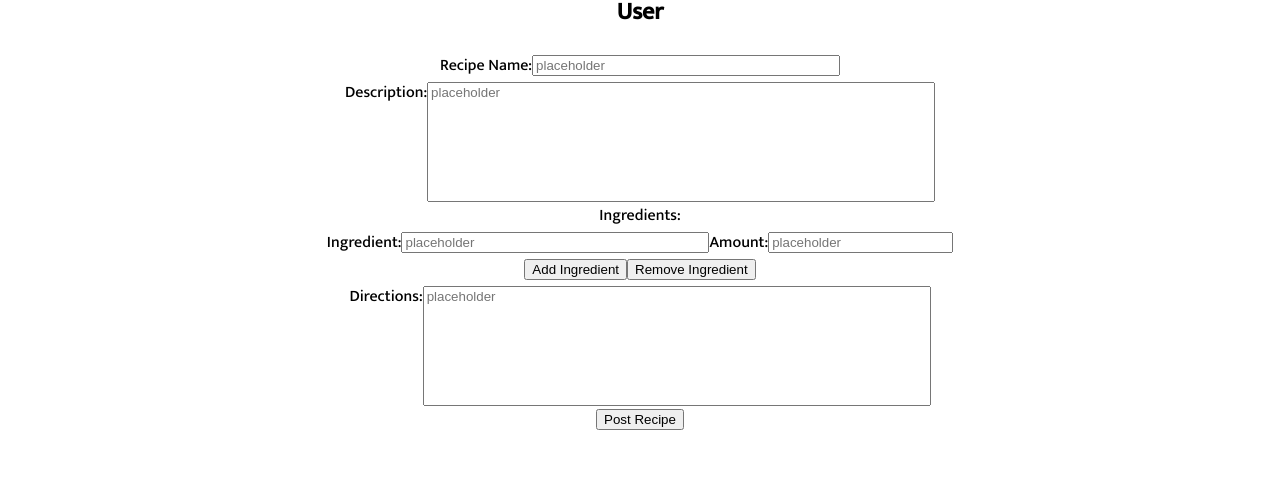
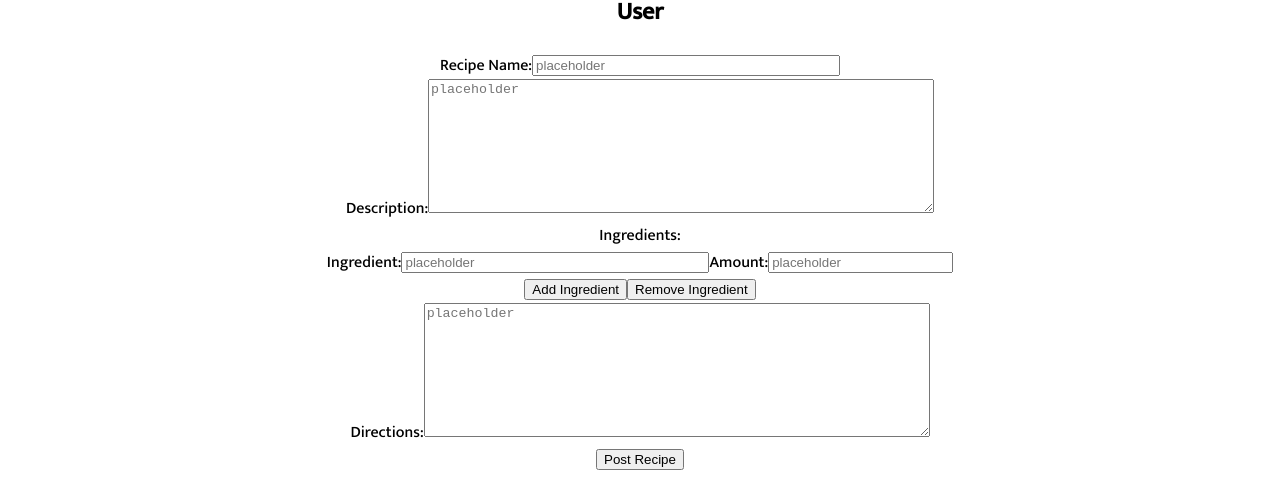
Before and after one commit to robert-bl/MyPlates, a React (Create React App) app in the folder my-plate/: page /createrecipe in a window 1280 px wide. Shown: the part 299-786 px from the top of the page. Built offline with nearby package versions, Linux system fonts and the light colour scheme; a web font is replaced by a local one.

Commit message:
changed text inputs to textareas

```diff
--- a/my-plate/src/components/CreateRecipe.jsx
+++ b/my-plate/src/components/CreateRecipe.jsx
@@ -91,7 +91,7 @@ export default function CreateRecipe () {
                 </div>
                 <div>
                 <label htmlFor="">Description:</label>
-                <input style={{width: "500px", paddingBottom:"100px" }} type="text" id="description" onChange={handleChange}placeholder="placeholder" value={createRecipeForm.description}></input>
+                <textarea style={{width: "500px", paddingBottom:"100px" }} type="text" id="description" onChange={handleChange}placeholder="placeholder" value={createRecipeForm.description}></textarea>
                 </div>
                 <div>
                 <label htmlFor="">Ingredients:</label>
@@ -112,7 +112,7 @@ export default function CreateRecipe () {
                 </div>
                 <div>
                 <label htmlFor="">Directions:</label>
-                <input type="text" style={{width: "500px", paddingBottom:"100px" }} id="directions" onChange={handleChange}placeholder="placeholder" value={createRecipeForm.directions}></input>
+                <textarea type="text" style={{width: "500px", paddingBottom:"100px" }} id="directions" onChange={handleChange}placeholder="placeholder" value={createRecipeForm.directions}></textarea>
                 </div>
                 <button type="submit">Post Recipe</button>
             </form>
--- a/my-plate/src/components/UpdateRecipe.jsx
+++ b/my-plate/src/components/UpdateRecipe.jsx
@@ -101,7 +101,7 @@ export default function UpdateRecipe () {
                 </div>
                 <div>
                 <label htmlFor="">Description:</label>
-                <input style={{width: "500px", paddingBottom:"100px" }} type="text" id="description" onChange={handleChange}placeholder="placeholder" value={recipeInfo.description}></input>
+                <textarea style={{width: "500px", paddingBottom:"100px" }} type="text" id="description" onChange={handleChange}placeholder="placeholder" value={recipeInfo.description}></textarea>
                 </div>
                 <div>
                 <label htmlFor="">Ingredients:</label>
@@ -122,7 +122,7 @@ export default function UpdateRecipe () {
                 </div>
                 <div>
                 <label htmlFor="">Directions:</label>
-                <input style={{width: "500px", paddingBottom:"100px" }} type="text" id="directions" onChange={handleChange}placeholder="placeholder" value={recipeInfo.directions}></input>
+                <textarea style={{width: "500px", paddingBottom:"100px" }} type="text" id="directions" onChange={handleChange}placeholder="placeholder" value={recipeInfo.directions}></textarea>
                 </div>
                 <button type="submit">Update Recipe</button>
             </form>
--- a/my-plate/src/components/UpdateReview.jsx
+++ b/my-plate/src/components/UpdateReview.jsx
@@ -54,22 +54,19 @@ return (
 
             <label>Enter a number out of 5:</label>
 
-            <select type='text' id='rating' value={reviewForm.rating} onChange={handleChange2}>
+        <select type='text' id='rating' value={reviewForm.rating} onChange={handleChange2}>
 
             <option value="1">1</option>
             <option value="2">2</option>
             <option value="3">3</option>
             <option value="4">4</option>
             <option value="5">5</option>
-          </select>
+        </select>
 
             <label>Rewrite your opinion on this recipe:</label>
-            <input style={{width: "500px", paddingBottom:"100px" }} type="text" id="comment" onChange={handleChange} value={reviewForm.comment}></input>
+            <textarea style={{width: "500px", paddingBottom:"100px" }} type="text" id="comment" onChange={handleChange} value={reviewForm.comment}></textarea>
             <button type="submit" >Submit</button>
-
-
         </form>
-
     </div>
 
 )
```
